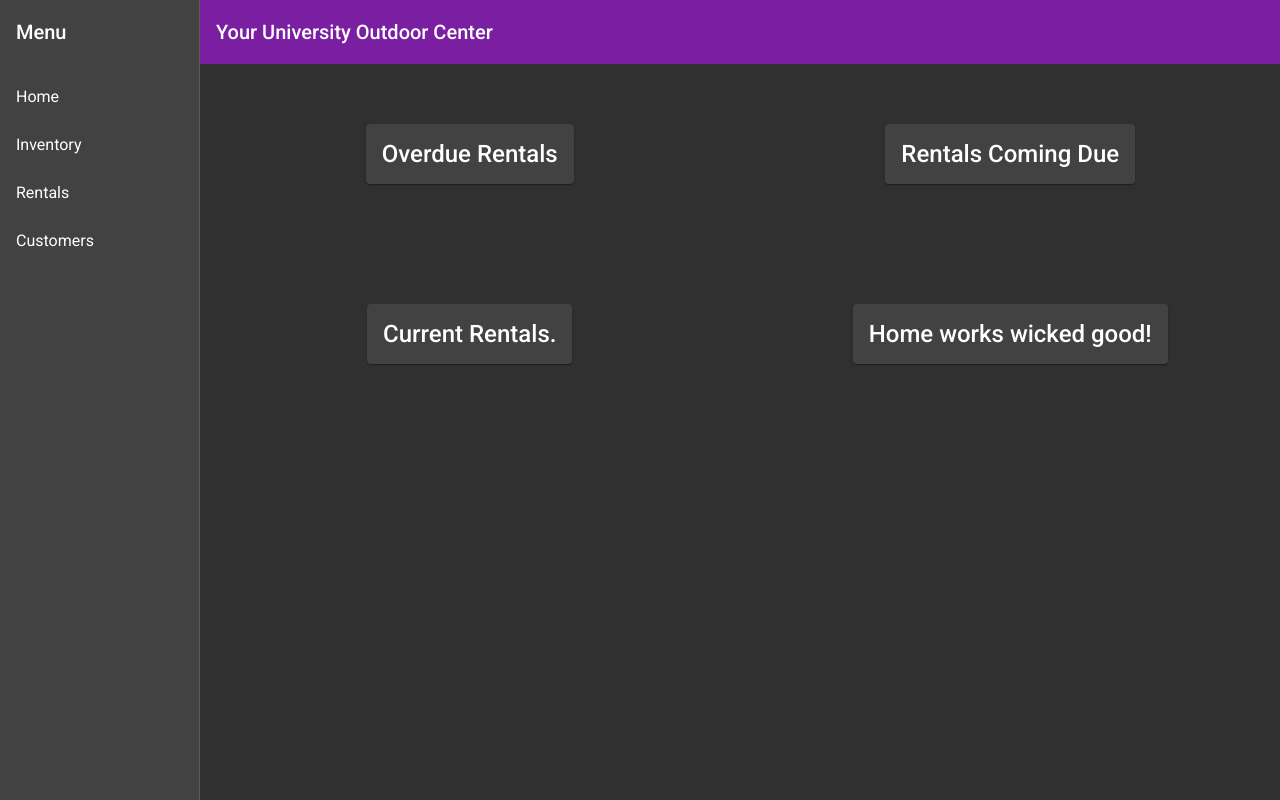
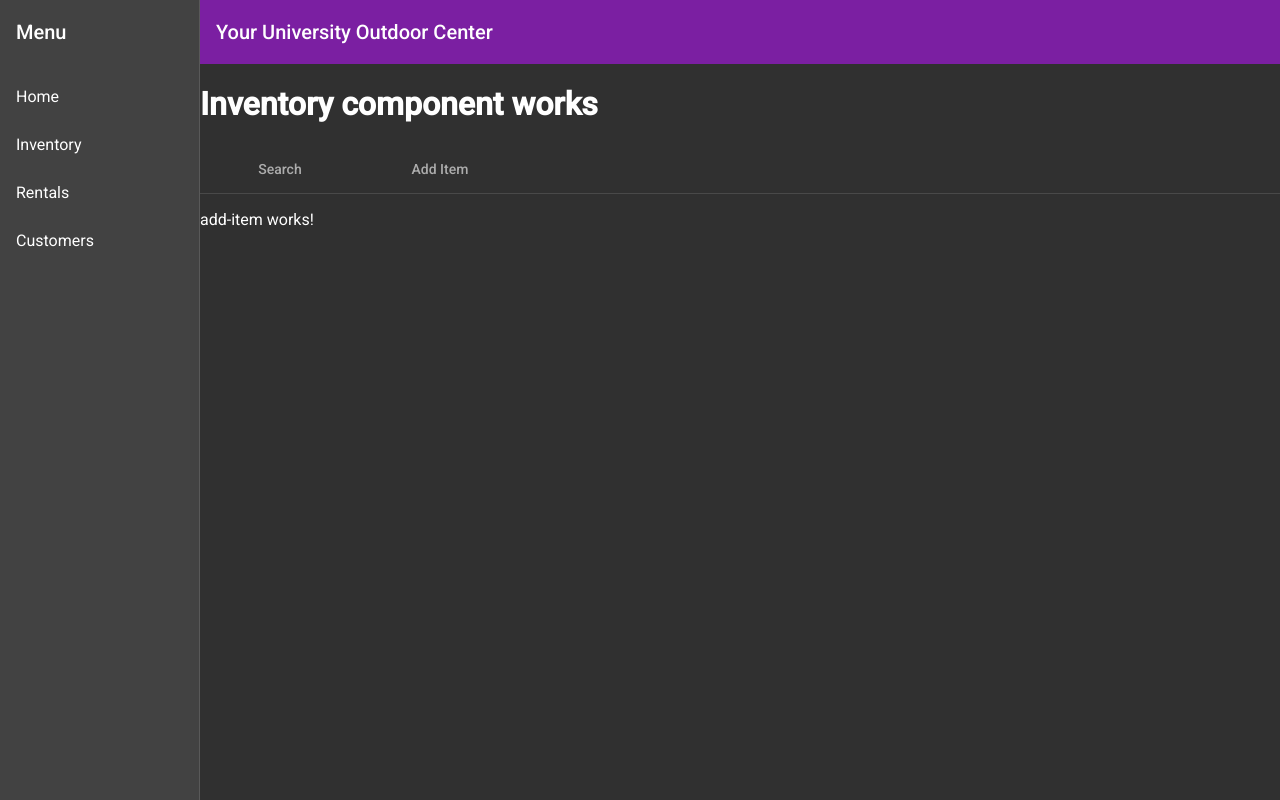
Before and after one commit to cjlaflamme1/OutdoorGearCloset, an Angular app in the folder client/: page /inventory/add in a window 1280 px wide. Built offline with nearby package versions, Linux system fonts and the light colour scheme; no server answers.

Commit message:
inventory child add-item component created

```diff
--- a/client/src/app/app-routing.module.ts
+++ b/client/src/app/app-routing.module.ts
@@ -2,6 +2,7 @@ import { NgModule } from '@angular/core';
 import { Routes, RouterModule } from '@angular/router';
 import { CustomersComponent } from './customers/customers.component';
 import { HomeComponent } from './home/home.component';
+import { AddItemComponent } from './inventory/add-item/add-item.component';
 import { InventoryComponent } from './inventory/inventory.component';
 import { SearchComponent } from './inventory/search/search.component';
 import { RentalsComponent } from './rentals/rentals.component';
@@ -17,6 +18,10 @@ const routes: Routes = [
     {
       path:'search',
       component: SearchComponent
+    },
+    {
+      path:'add',
+      component: AddItemComponent
     }
   ]},
   { path: 'rentals', component: RentalsComponent},
--- a/client/src/app/app.module.ts
+++ b/client/src/app/app.module.ts
@@ -24,6 +24,7 @@ import { InventoryComponent } from './inventory/inventory.component';
 import { RentalsComponent } from './rentals/rentals.component';
 import { CustomersComponent } from './customers/customers.component';
 import { SearchComponent } from './inventory/search/search.component';
+import { AddItemComponent } from './inventory/add-item/add-item.component';
 @NgModule({
   declarations: [
     AppComponent,
@@ -32,7 +33,8 @@ import { SearchComponent } from './inventory/search/search.component';
     InventoryComponent,
     RentalsComponent,
     CustomersComponent,
-    SearchComponent
+    SearchComponent,
+    AddItemComponent
   ],
   imports: [
     BrowserModule,
--- /dev/null
+++ b/client/src/app/inventory/add-item/add-item.component.html
@@ -0,0 +1 @@
+<p>add-item works!</p>
--- /dev/null
+++ b/client/src/app/inventory/add-item/add-item.component.ts
@@ -0,0 +1,15 @@
+import { Component, OnInit } from '@angular/core';
+
+@Component({
+  selector: 'app-add-item',
+  templateUrl: './add-item.component.html',
+  styleUrls: ['./add-item.component.scss']
+})
+export class AddItemComponent implements OnInit {
+
+  constructor() { }
+
+  ngOnInit(): void {
+  }
+
+}
--- a/client/src/app/inventory/inventory.component.html
+++ b/client/src/app/inventory/inventory.component.html
@@ -2,7 +2,7 @@
 
 <nav mat-tab-nav-bar>
     <a mat-tab-link routerLink="search">Search</a>
-    <a mat-tab-link>Add Item</a>
+    <a mat-tab-link routerLink="add">Add Item</a>
 </nav>
 
 <router-outlet></router-outlet>
```
Also changed, not shown: client/src/app/inventory/add-item/add-item.component.scss (added), 1 other file (tests, documents, lock files or other folders).
